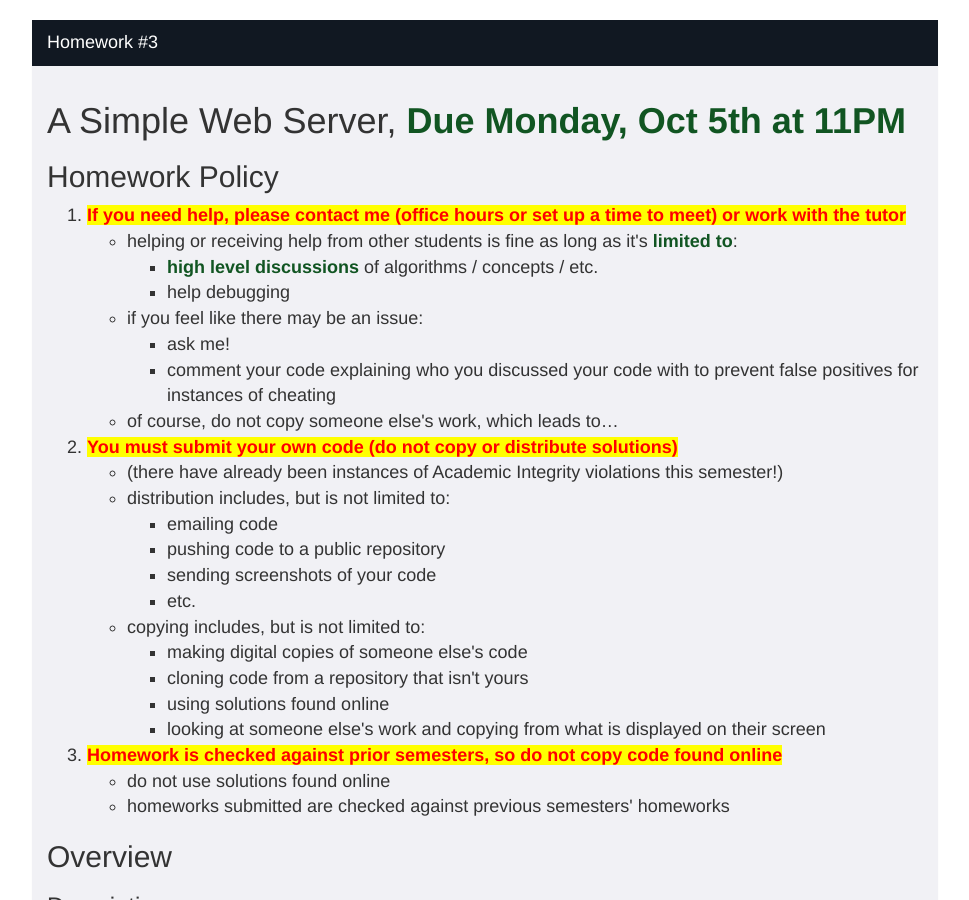
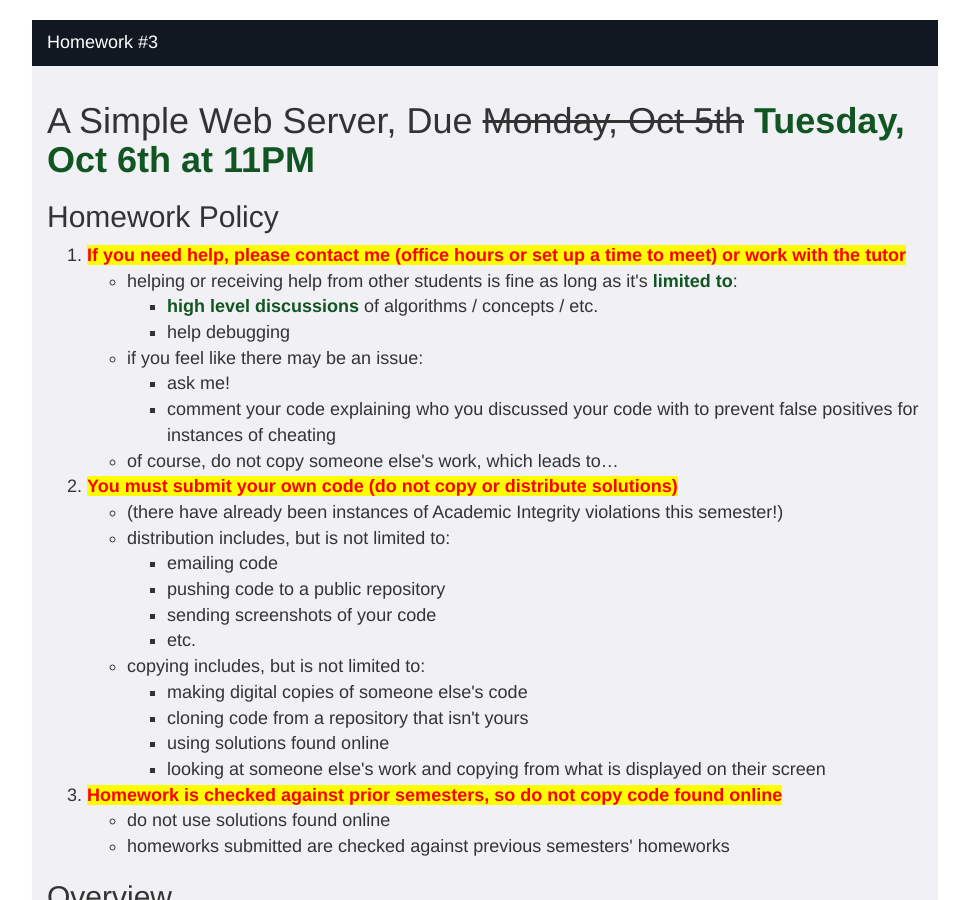
Before and after one commit to foureyes/csci-ua.0480-fall2020-034, a Jekyll site: the page built from homework/03.markdown, in a window 1280 px wide and 900 px high. Shown: the whole window, without its empty margins (155-1124 px from the left). Built offline with Jekyll 4.4.1, drawn with Linux system fonts in a browser that asks for light colours.

Commit message:
extend due date

```diff
--- a/_data/ait-schedule.csv
+++ b/_data/ait-schedule.csv
@@ -234,7 +234,9 @@ Express Documentation
 * [Express Hello World](https://expressjs.com/en/starter/hello-world.html)
 * [Express Basic Routing](https://expressjs.com/en/starter/basic-routing.html)
 * [Express Routing](https://expressjs.com/en/guide/routing.html) (up to, but not including route paths)
-* [Express Static Files](https://expressjs.com/en/starter/static-files.html)","__Due Monday 10/5 at 11pm:__
+* [Express Static Files](https://expressjs.com/en/starter/static-files.html)","<strike>Due Monday 10/5 at 11pm:</strike>
+
+__Due Monday 10/5 at 11pm:__
 
  * [Homework #03](homework/03.html)
 ",
--- a/homework/03.markdown
+++ b/homework/03.markdown
@@ -26,7 +26,7 @@ hr {
 	<div class="panel-heading">Homework #3</div>
 	<div class="panel-body" markdown="block">
 
-# A Simple Web Server, __Due Monday, Oct 5th at 11PM__
+# A Simple Web Server, Due <strike>Monday, Oct 5th</strike> __Tuesday, Oct 6th at 11PM__
 
 
 ## Homework Policy
--- a/index.markdown
+++ b/index.markdown
@@ -2,7 +2,6 @@
 layout: default
 nav-state: index
 ---
-
 
 <!--
 <h1>AIT Test Deploy</h1>
```
